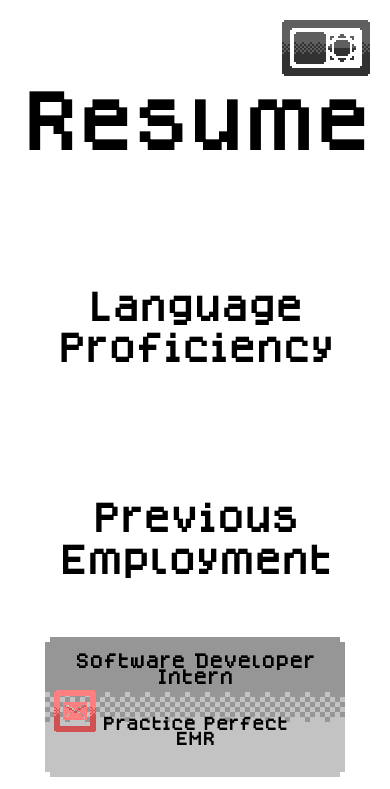
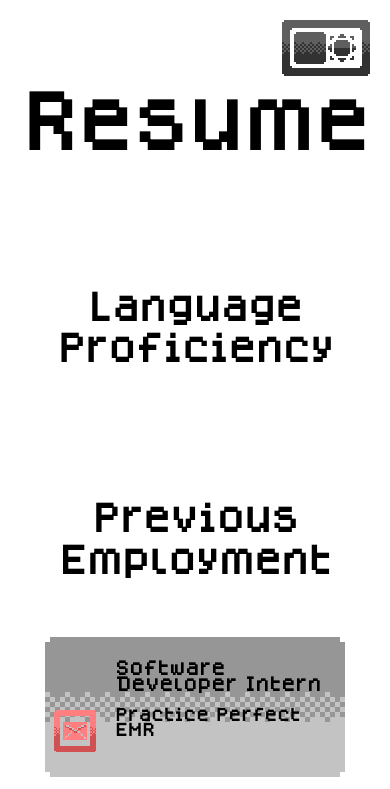
Before and after one commit to honkita/WebsitePortfolio, a Next.js app: page /resume in a window 390 px wide. Shown: the top 789 px of the page. Built offline with nearby package versions, Linux system fonts and the light colour scheme.

Commit message:
Text format fix for mobile

```diff
--- a/styles/Home.module.css
+++ b/styles/Home.module.css
@@ -183,7 +183,66 @@
     position: absolute;
     align-items: center;
     left: 0.5rem;
-    top: 2.5rem;
+  }
+  .containerFixed {
+    min-height: 5vh;
+    max-width: 100vw;
+    padding: 0 0.5rem;
+    display: flex;
+    position: fixed;
+    left: 0.5rem;
+    bottom: 0.5rem;
+    flex-direction: column;
+    justify-content: center;
+    align-items: center;
+  }
+
+  .containerBox {
+    min-height: 5vh;
+    max-width: 100vw;
+    padding: 0.5 0.5rem;
+    display: absolute;
+    flex-direction: column;
+    justify-content: center;
+    align-items: center;
+  }
+  .jobGrid {
+    display: grid;
+    grid-template-columns: repeat(2, minmax(0, 1fr));
+    grid-column-gap: 0.75rem;
+    grid-row-gap: 0.5rem;
+    vertical-align: top;
+    align-items: center;
+  }
+  .locationGrid {
+    display: grid;
+    grid-template-columns: repeat(2, minmax(0, 1fr));
+    grid-column-gap: 0.75rem;
+    grid-row-gap: 0.5rem;
+    vertical-align: top;
+    align-items: center;
+  }
+}
+
+@media (max-width: 36rem) {
+  .container {
+    min-height: 0vh;
+    max-width: 100vw;
+    padding: 0 0.5rem;
+    display: flex;
+    flex-direction: column;
+  }
+  .containerAbsolute {
+    min-height: 5vh;
+    max-width: 100vw;
+    padding: 0 0.5rem;
+    display: grid;
+    grid-template-columns: repeat(1, minmax(0, 1fr));
+    grid-column-gap: 0.75rem;
+    grid-row-gap: 0.5rem;
+    position: absolute;
+    align-items: center;
+    left: 0.5rem;
   }
   .containerFixed {
     min-height: 5vh;
--- a/styles/theme.util.module.css
+++ b/styles/theme.util.module.css
@@ -317,32 +317,33 @@
 }
 
 @media (max-width: 64rem) {
-  .boxLgBlack {
-    float: bottom;
-    font-size: 1rem;
-    line-height: 1.2;
-    font-weight: bold;
-    margin: 3rem 1rem;
-    color: #050505;
-  }
-
   .boxLg {
+    text-align: left;
     font-size: 1rem;
     line-height: 1;
     font-weight: bold;
-    margin: 3vh 3vw;
-    position: 0 1vh;
+    margin-left: 5rem;
+    margin-top: 2rem;
+    margin-bottom: 0;
   }
 
   .box2Md {
+    text-align: left;
     font-size: 0.9rem;
     line-height: 1;
     font-weight: bold;
+    margin-left: 5rem;
+    margin-top: 1rem;
+    margin-bottom: 0;
   }
 
   .boxMd {
+    text-align: left;
     font-size: 0.8rem;
     line-height: 1.3;
+    margin-left: 5rem;
+    margin-top: 1rem;
+    margin-bottom: 0;
   }
 
   .ResumeBacker {
@@ -360,7 +361,7 @@
     transition: all 0.2s;
     position: relative;
     image-rendering: pixelated;
-    -ms-interpolation-mode: nearest-neighbor; /* IE8+           */
+    align-items: left;
   }
   .ResumeBackerDark {
     background-image: url("../public/images/PixelShortBoxMobileDark.png");
@@ -377,6 +378,7 @@
     transition: all 0.2s;
     position: relative;
     image-rendering: pixelated;
+    align-items: left;
   }
   .ResumeBacker:hover {
     transform: scale(1.1);
```
